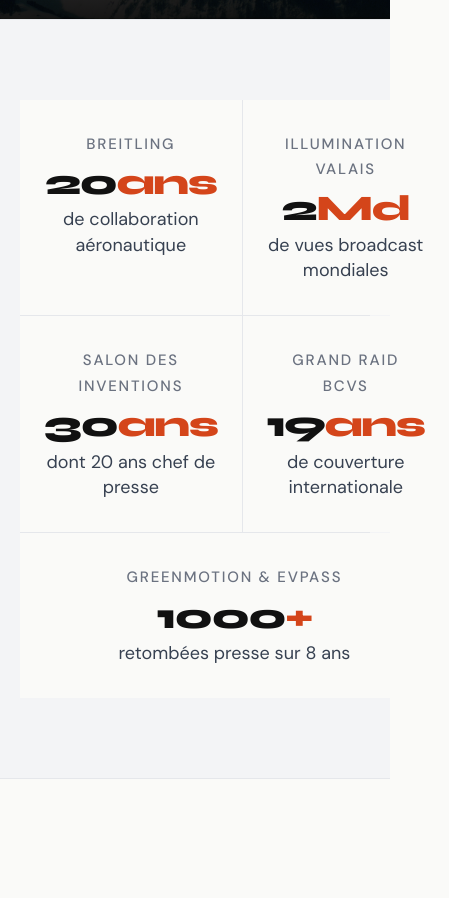
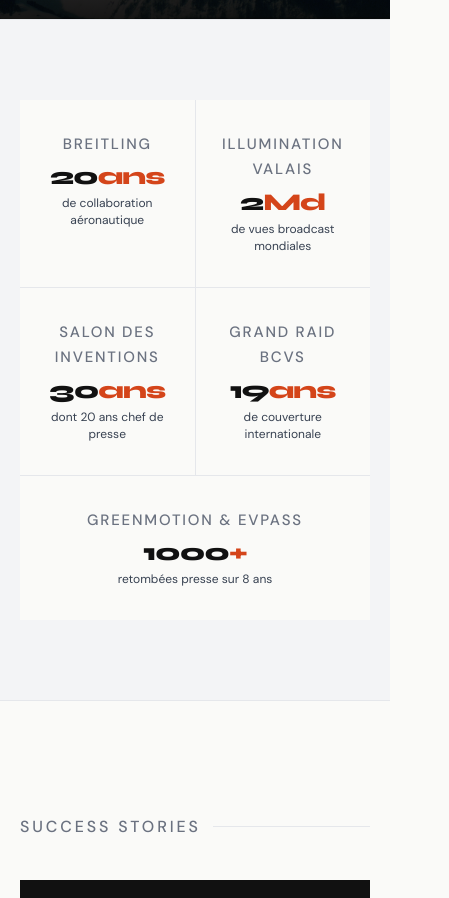
Before and after one commit to Rohanarisant/mediaimpact-v2, a plain HTML site: page realisations.html in a window 390 px wide. Shown: the part 594-1492 px from the top of the page, 449 px wide, since content can reach past the window. Drawn offline with Linux system fonts and the light colour scheme.

Commit message:
Update realisations.html

```diff
--- a/realisations.html
+++ b/realisations.html
@@ -39,7 +39,7 @@
     }
     *, *::before, *::after { box-sizing: border-box; margin: 0; padding: 0; }
     html { scroll-behavior: smooth; }
-    body { font-family: var(--font-body); font-size: 21px; line-height: 1.7; color: var(--graphite); background: var(--papier); -webkit-font-smoothing: antialiased; }
+    body { font-family: var(--font-body); overflow-x: hidden; font-size: 21px; line-height: 1.7; color: var(--graphite); background: var(--papier); -webkit-font-smoothing: antialiased; }
     img { display: block; max-width: 100%; }
     a { color: inherit; text-decoration: none; }
     ul { list-style: none; }
@@ -293,7 +293,7 @@
       border-top: 1px solid var(--brume);
       border-bottom: 1px solid var(--brume);
     }
-    .chiffres-grid { display: grid; grid-template-columns: repeat(5, 1fr); gap: 1px; background: var(--brume); }
+    .chiffres-grid { display: grid; grid-template-columns: repeat(5, 1fr); gap: 1px; background: var(--brume); width: 100%; overflow: hidden; }
     .chiffre-item { background: var(--papier); padding: 2rem 1.5rem; text-align: center; }
     .chiffre-num { font-family: var(--font-display); font-size: 36px; font-weight: 800; color: var(--charbon); letter-spacing: -0.04em; line-height: 1; margin-bottom: 0.4rem; }
     .chiffre-num span { color: var(--brique); }
@@ -309,12 +309,16 @@
       .real-grid { grid-template-columns: 1fr; }
       .real-card--featured { grid-column: 1; }
       .piliers-grid { grid-template-columns: 1fr; }
-      .chiffres-grid { grid-template-columns: repeat(2, 1fr); }
+      .chiffres-grid { grid-template-columns: repeat(2, 1fr); width: 100%; }
+      .chiffre-num { font-size: 28px !important; }
+      .hero-inner { grid-template-columns: 1fr !important; gap: 2rem; }
       .chiffre-item:last-child { grid-column: 1 / -1; }
       .footer-top { grid-template-columns: 1fr 1fr; }
     }
     @media (max-width: 580px) {
-      .chiffres-grid { grid-template-columns: 1fr 1fr; }
+      .chiffres-grid { grid-template-columns: 1fr 1fr; width: 100%; overflow: hidden; }
+      .chiffre-num { font-size: 24px !important; }
+      .chiffre-label { font-size: 12px !important; }
       .footer-top { grid-template-columns: 1fr; }
       .container { padding: 0 1.25rem; }
     }
```
